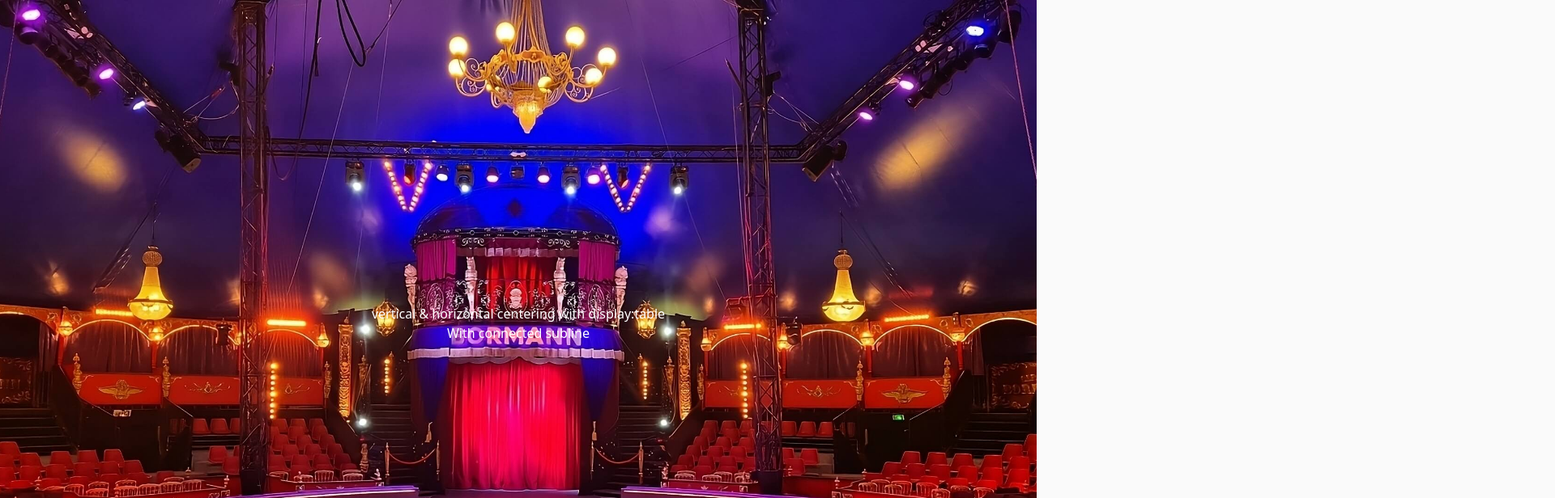
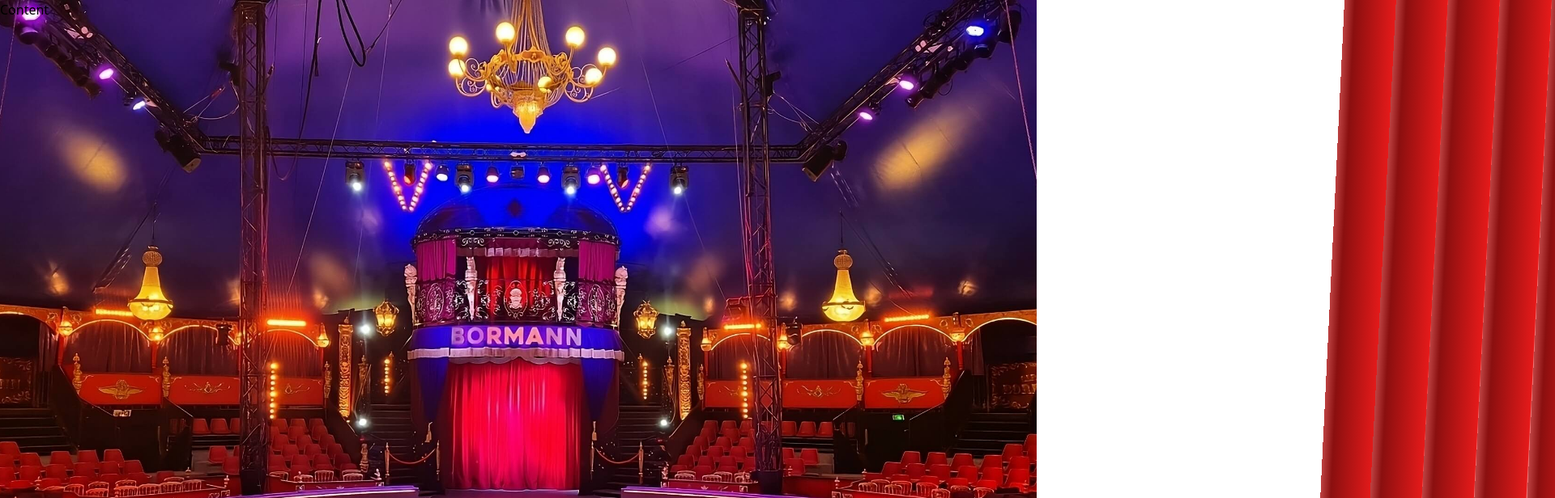
Before and after one commit to QuentinVdr/troll-app, a Next.js app: page / in a window 1280 px wide. Shown: the top 616 px of the page at 81% size, 1920 px wide, since content can reach past the window. Built offline with nearby package versions, Linux system fonts and the light colour scheme.

Commit message:
♻️ Refactor page

```diff
--- a/src/pages/_document.js
+++ b/src/pages/_document.js
@@ -6,7 +6,7 @@
       <Head>
         <link rel="icon" href="/favicon.webp" />
       </Head>
-      <body className={'bg-neutral-50'}>
+      <body>
         <Main />
         <NextScript />
       </body>
--- a/src/pages/index.js
+++ b/src/pages/index.js
@@ -3,28 +3,39 @@
 export default function Home() {
   return (
     <main className={styles.main}>
-      <div className={styles.rxWorld}>
-        <section className={styles.rnOuter}>
-          <section className={styles.aoTable}>
-            <div className={styles.aoTableCell}>
-              <h1>vertical & horizontal centering with display:table</h1>
-              <p>With connected subline</p>
-            </div>
-          </section>
-
-          <div className={styles.rnInner}>
-            <div className={styles.rnUnit}></div>
-            <div className={styles.rnUnit}></div>
-            <div className={styles.rnUnit}></div>
-            <div className={styles.rnUnit}></div>
-            <div className={styles.rnUnit}></div>
-            <div className={styles.rnUnit}></div>
-            <div className={styles.rnUnit}></div>
-            <div className={styles.rnUnit}></div>
-            <div className={styles.rnUnit}></div>
-            <div className={styles.rnUnit}></div>
-          </div>
-        </section>
+      <div className={styles.content}>
+        <h1 className={styles.title}>Content</h1>
+      </div>
+      <div className={styles.curtainBody}>
+        <div id={styles.leftCurtains} className={styles.curtainContainer}>
+          <div className={styles.curtain}></div>
+          <div className={styles.curtain}></div>
+          <div className={styles.curtain}></div>
+          <div className={styles.curtain}></div>
+          <div className={styles.curtain}></div>
+          <div className={styles.curtain}></div>
+          <div className={styles.curtain}></div>
+          <div className={styles.curtain}></div>
+          <div className={styles.curtain}></div>
+          <div className={styles.curtain}></div>
+          <div className={styles.curtain}></div>
+          <div className={styles.curtain}></div>
+        </div>
+        <div id={styles.rightCurtains} className={styles.curtainContainer}>
+          <div className={styles.curtain}></div>
+          <div className={styles.curtain}></div>
+          <div className={styles.curtain}></div>
+          <div className={styles.curtain}></div>
+          <div className={styles.curtain}></div>
+          <div className={styles.curtain}></div>
+          <div className={styles.curtain}></div>
+          <div className={styles.curtain}></div>
+          <div className={styles.curtain}></div>
+          <div className={styles.curtain}></div>
+          <div className={styles.curtain}></div>
+          <div className={styles.curtain}></div>
+        </div>
+        <div className={styles.overlay}></div>
       </div>
     </main>
   );
--- a/src/styles/index.module.css
+++ b/src/styles/index.module.css
@@ -1,101 +1,201 @@
-.rnOuter {
+.content {
+  display: block;
+  position: absolute;
+  height: 100%;
+  width: 100%;
+  color: black;
   background-image: url('/chapiteauCompressed.jpeg');
   background-size: cover;
   background-position-x: center;
   background-position-y: bottom;
   overflow: hidden;
-  position: relative;
-  height: 100vh;
 }
-.rnInner {
+
+.curtainContainer {
+  position: absolute;
+  display: flex;
+  top: -10%;
   width: 100%;
-  position: absolute;
-  top: -10%;
-  right: 0;
-  bottom: 0;
-  left: 0;
+  height: 110%;
   margin: auto;
   transform-style: preserve-3d;
+  overflow: hidden;
   transition: transform 6s ease;
+}
+
+#leftCurtains {
   transform-origin: -120% top;
+  justify-content: flex-start;
+  transform: translatex(-15vw);
 }
-.rnUnit {
-  width: 10vw;
+
+#rightCurtains {
+  transform-origin: 120% top;
+  justify-content: flex-end;
+  transform: translatex(15vw);
+}
+
+.curtainBody:hover #leftCurtains {
+  transform: translatex(-100vw);
+}
+
+.curtainBody:hover #rightCurtains {
+  transform: translatex(100vw);
+}
+
+.curtain {
+  display: inline-block;
+  width: 15vw;
+  margin: 0;
+  padding: 0;
   height: 120vh;
-  background: repeating-linear-gradient(to left, hsl(0, 80%, 50%) 4vw, hsl(0, 80%, 30%) 8vw, hsl(0, 80%, 70%) 10vw);
+  background: repeating-linear-gradient(to left, #e61a1a 4vw, #8a0f0f 8vw, #f07575 10vw);
   background-size: 100% 100%;
-  display: inline-block;
   transform-origin: 0 0%;
   transform: rotate(3deg);
-  -webkit-animation: rnUnit 2s ease infinite;
-  animation: rnUnit 2s ease infinite;
+  transition: transform 2s ease;
+  animation: swing 3s ease infinite;
 }
-@-webkit-keyframes rnUnit {
+
+@keyframes swing {
   50% {
     transform: rotate(-3deg);
   }
 }
-@keyframes rnUnit {
-  50% {
-    transform: rotate(-3deg);
-  }
-}
-.rnUnit:nth-child(1) {
-  -webkit-animation-delay: -0.1s;
+
+#leftCurtains .curtain:nth-child(2) {
+  margin-left: -10vw;
   animation-delay: -0.1s;
 }
-.rnUnit:nth-child(2) {
-  -webkit-animation-delay: -0.2s;
+
+#leftCurtains .curtain:nth-child(3) {
+  margin-left: -10vw;
   animation-delay: -0.2s;
 }
-.rnUnit:nth-child(3) {
-  -webkit-animation-delay: -0.3s;
+
+#leftCurtains .curtain:nth-child(4) {
+  margin-left: -10vw;
   animation-delay: -0.3s;
 }
-.rnUnit:nth-child(4) {
-  -webkit-animation-delay: -0.4s;
+
+#leftCurtains .curtain:nth-child(5) {
+  margin-left: -10vw;
   animation-delay: -0.4s;
 }
-.rnUnit:nth-child(5) {
-  -webkit-animation-delay: -0.5s;
+
+#leftCurtains .curtain:nth-child(6) {
+  margin-left: -10vw;
   animation-delay: -0.5s;
 }
-.rnUnit:nth-child(6) {
-  -webkit-animation-delay: -0.6s;
+
+#leftCurtains .curtain:nth-child(7) {
+  margin-left: -10vw;
   animation-delay: -0.6s;
 }
-.rnUnit:nth-child(7) {
-  -webkit-animation-delay: -0.7s;
+
+#leftCurtains .curtain:nth-child(8) {
+  margin-left: -10vw;
   animation-delay: -0.7s;
 }
-.rnUnit:nth-child(8) {
-  -webkit-animation-delay: -0.8s;
+
+#leftCurtains .curtain:nth-child(9) {
+  margin-left: -10vw;
   animation-delay: -0.8s;
 }
-.rnUnit:nth-child(9) {
-  -webkit-animation-delay: -0.9s;
+
+#leftCurtains .curtain:nth-child(10) {
+  margin-left: -10vw;
   animation-delay: -0.9s;
 }
-.rnUnit:nth-child(10) {
-  -webkit-animation-delay: -1s;
+
+#leftCurtains .curtain:nth-child(11) {
+  margin-left: -10vw;
   animation-delay: -1s;
 }
-.aoTable {
-  display: table;
+
+#leftCurtains .curtain:nth-child(12) {
+  margin-left: -10vw;
+  animation-delay: -1.1s;
+}
+
+#rightCurtains .curtain:nth-child(1) {
+  animation-delay: -1.1s;
+}
+
+#rightCurtains .curtain:nth-child(2) {
+  margin-left: -10vw;
+  animation-delay: -1s;
+}
+
+#rightCurtains .curtain:nth-child(3) {
+  margin-left: -10vw;
+  animation-delay: -0.9s;
+}
+
+#rightCurtains .curtain:nth-child(4) {
+  margin-left: -10vw;
+  animation-delay: -0.8s;
+}
+
+#rightCurtains .curtain:nth-child(5) {
+  margin-left: -10vw;
+  animation-delay: -0.7s;
+}
+
+#rightCurtains .curtain:nth-child(6) {
+  margin-left: -10vw;
+  animation-delay: -0.6s;
+}
+
+#rightCurtains .curtain:nth-child(7) {
+  margin-left: -10vw;
+  animation-delay: -0.5s;
+}
+
+#rightCurtains .curtain:nth-child(8) {
+  margin-left: -10vw;
+  animation-delay: -0.4s;
+}
+
+#rightCurtains .curtain:nth-child(9) {
+  margin-left: -10vw;
+  animation-delay: -0.3s;
+}
+
+#rightCurtains .curtain:nth-child(10) {
+  margin-left: -10vw;
+  animation-delay: -0.2s;
+}
+
+#rightCurtains .curtain:nth-child(11) {
+  margin-left: -10vw;
+  animation-delay: -0.1s;
+}
+
+#rightCurtains .curtain:nth-child(12) {
+  margin-left: -10vw;
+  animation-delay: -0.1s;
+}
+
+.curtainBody {
+  display: block;
+  position: absolute;
   width: 100%;
+  height: 100%;
+}
+
+.overlay {
+  display: block;
+  position: absolute;
+  color: white;
+  top: 0%;
+  left: 0%;
+  width: 100vw;
   height: 100vh;
-  text-align: center;
+  background: linear-gradient(to top, rgba(2, 2, 2, 0) 0vh, black 100vh);
+  transition: opacity 3s ease;
 }
-.aoTableCell {
-  color: hsl(0, 80%, 38%);
-  display: table-cell;
-  vertical-align: middle;
-  transition: color 3s ease;
+
+.curtainBody:hover .overlay {
+  opacity: 0;
 }
-.rnOuter:hover .rnInner {
-  transform-origin: -120% top;
-  transform: scaleX(0);
-}
-.rnOuter:hover .aoTableCell {
-  color: white;
-}
--- a/src/styles/test.module.css
+++ /dev/null
@@ -1,201 +0,0 @@
-.content {
-  display: block;
-  position: absolute;
-  height: 100%;
-  width: 100%;
-  color: black;
-  background-image: url('/chapiteauCompressed.jpeg');
-  background-size: cover;
-  background-position-x: center;
-  background-position-y: bottom;
-  overflow: hidden;
-}
-
-.curtainContainer {
-  position: absolute;
-  display: flex;
-  top: -10%;
-  width: 100%;
-  height: 110%;
-  margin: auto;
-  transform-style: preserve-3d;
-  overflow: hidden;
-  transition: transform 6s ease;
-}
-
-#leftCurtains {
-  transform-origin: -120% top;
-  justify-content: flex-start;
-  transform: translatex(-15vw);
-}
-
-#rightCurtains {
-  transform-origin: 120% top;
-  justify-content: flex-end;
-  transform: translatex(15vw);
-}
-
-.curtainBody:hover #leftCurtains {
-  transform: translatex(-100vw);
-}
-
-.curtainBody:hover #rightCurtains {
-  transform: translatex(100vw);
-}
-
-.curtain {
-  display: inline-block;
-  width: 15vw;
-  margin: 0;
-  padding: 0;
-  height: 120vh;
-  background: repeating-linear-gradient(to left, #e61a1a 4vw, #8a0f0f 8vw, #f07575 10vw);
-  background-size: 100% 100%;
-  transform-origin: 0 0%;
-  transform: rotate(3deg);
-  transition: transform 2s ease;
-  animation: swing 3s ease infinite;
-}
-
-@keyframes swing {
-  50% {
-    transform: rotate(-3deg);
-  }
-}
-
-#leftCurtains .curtain:nth-child(2) {
-  margin-left: -10vw;
-  animation-delay: -0.1s;
-}
-
-#leftCurtains .curtain:nth-child(3) {
-  margin-left: -10vw;
-  animation-delay: -0.2s;
-}
-
-#leftCurtains .curtain:nth-child(4) {
-  margin-left: -10vw;
-  animation-delay: -0.3s;
-}
-
-#leftCurtains .curtain:nth-child(5) {
-  margin-left: -10vw;
-  animation-delay: -0.4s;
-}
-
-#leftCurtains .curtain:nth-child(6) {
-  margin-left: -10vw;
-  animation-delay: -0.5s;
-}
-
-#leftCurtains .curtain:nth-child(7) {
-  margin-left: -10vw;
-  animation-delay: -0.6s;
-}
-
-#leftCurtains .curtain:nth-child(8) {
-  margin-left: -10vw;
-  animation-delay: -0.7s;
-}
-
-#leftCurtains .curtain:nth-child(9) {
-  margin-left: -10vw;
-  animation-delay: -0.8s;
-}
-
-#leftCurtains .curtain:nth-child(10) {
-  margin-left: -10vw;
-  animation-delay: -0.9s;
-}
-
-#leftCurtains .curtain:nth-child(11) {
-  margin-left: -10vw;
-  animation-delay: -1s;
-}
-
-#leftCurtains .curtain:nth-child(12) {
-  margin-left: -10vw;
-  animation-delay: -1.1s;
-}
-
-#rightCurtains .curtain:nth-child(1) {
-  animation-delay: -1.1s;
-}
-
-#rightCurtains .curtain:nth-child(2) {
-  margin-left: -10vw;
-  animation-delay: -1s;
-}
-
-#rightCurtains .curtain:nth-child(3) {
-  margin-left: -10vw;
-  animation-delay: -0.9s;
-}
-
-#rightCurtains .curtain:nth-child(4) {
-  margin-left: -10vw;
-  animation-delay: -0.8s;
-}
-
-#rightCurtains .curtain:nth-child(5) {
-  margin-left: -10vw;
-  animation-delay: -0.7s;
-}
-
-#rightCurtains .curtain:nth-child(6) {
-  margin-left: -10vw;
-  animation-delay: -0.6s;
-}
-
-#rightCurtains .curtain:nth-child(7) {
-  margin-left: -10vw;
-  animation-delay: -0.5s;
-}
-
-#rightCurtains .curtain:nth-child(8) {
-  margin-left: -10vw;
-  animation-delay: -0.4s;
-}
-
-#rightCurtains .curtain:nth-child(9) {
-  margin-left: -10vw;
-  animation-delay: -0.3s;
-}
-
-#rightCurtains .curtain:nth-child(10) {
-  margin-left: -10vw;
-  animation-delay: -0.2s;
-}
-
-#rightCurtains .curtain:nth-child(11) {
-  margin-left: -10vw;
-  animation-delay: -0.1s;
-}
-
-#rightCurtains .curtain:nth-child(12) {
-  margin-left: -10vw;
-  animation-delay: -0.1s;
-}
-
-.curtainBody {
-  display: block;
-  position: absolute;
-  width: 100%;
-  height: 100%;
-}
-
-.overlay {
-  display: block;
-  position: absolute;
-  color: white;
-  top: 0%;
-  left: 0%;
-  width: 100vw;
-  height: 100vh;
-  background: linear-gradient(to top, rgba(2, 2, 2, 0) 0vh, black 100vh);
-  transition: opacity 3s ease;
-}
-
-.curtainBody:hover .overlay {
-  opacity: 0;
-}
```
Also changed, not shown: src/pages/test.js (deleted, +0 -42 lines).
